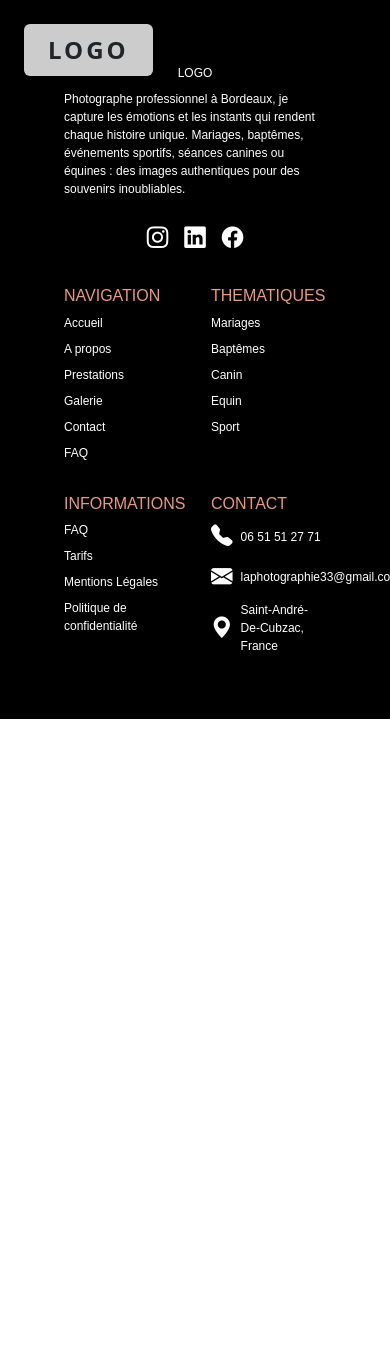
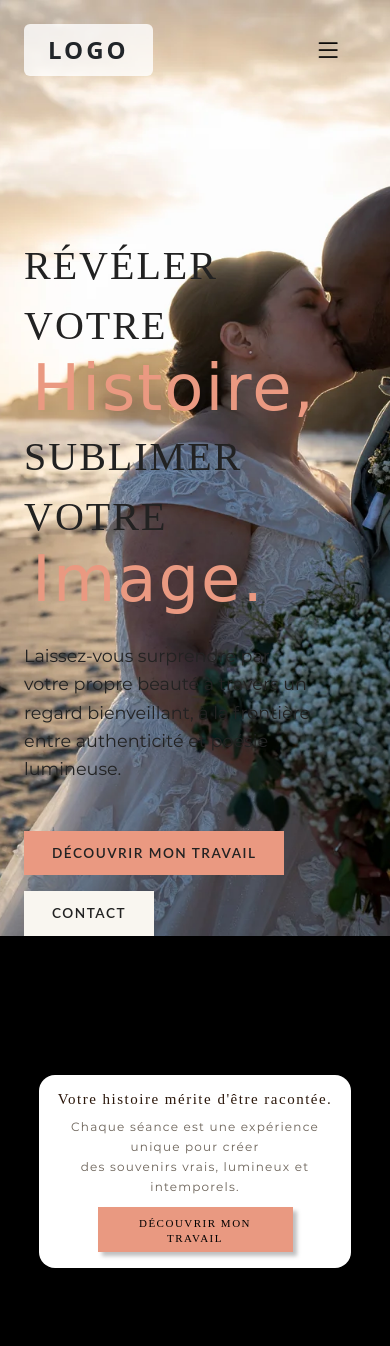
Before and after one commit to Juanrojasdc/projet-site-photo, a website: page index.html in a window 390 px wide. Shown: the top 1346 px of the page. Before the commit the page ends 844 px from the top, so only its background shows below. Drawn offline with nearby package versions, Linux system fonts and the light colour scheme; files whose address does not match are found by name; a web font is replaced by a local one.

Commit message:
Ajout de la section hero sur la page accueil. Le menu a maintenant un effet au scroll qui change son style quand on descend. Le JS charge désormais d'autres composants de façon dynamique. Tout est stylisé en SCSS pour que ce soit plus joli et responsive.additional components dynamically.

```diff
--- a/assets/js/main.js
+++ b/assets/js/main.js
@@ -1,7 +1,11 @@
+// ======================================================
+// 1. CHARGEMENT DES COMPOSANTS AVEC JQUERY
+// ======================================================
+
 $(document).ready(function () {
-  // Chargement des composants structurels de la page
+  // Fonction principale pour charger les éléments structurels
   function initLayout() {
-    // Injection de la barre de navigation (depuis le dossier pages)
+    // --- Chargement de la barre de navigation ---
     $('#main-navbar').load('pages/navbar.html', function (response, status, xhr) {
       if (status === 'error') {
         console.error('Erreur navbar : ' + xhr.status + ' ' + xhr.statusText);
@@ -10,7 +14,7 @@ $(document).ready(function () {
       }
     });
 
-    // Injection du pied de page (depuis le dossier pages)
+    // --- Chargement du pied de page ---
     $('#main-footer').load('pages/footer.html', function (response, status, xhr) {
       if (status === 'error') {
         console.error('Erreur footer : ' + xhr.status + ' ' + xhr.statusText);
@@ -18,8 +22,49 @@ $(document).ready(function () {
         console.log('Footer chargé avec succès.');
       }
     });
+
+    // --- Chargement du bloc illustration/contact ---
+    $('#buttons-prestations').load(
+      'pages/illustration-contact.html',
+      function (response, status, xhr) {
+        if (status === 'error') {
+          console.error('Erreur illustration-contact : ' + xhr.status + ' ' + xhr.statusText);
+        } else {
+          console.log('Illustration-contact chargée avec succès.');
+        }
+      }
+    );
   }
 
-  // Initialisation du site
+  // Appel de la fonction de chargement
   initLayout();
+
+  // ======================================================
+  // 2. LOGIQUE DE LA NAVBAR (EFFET AU SCROLL)
+  // ======================================================
+
+  // On recharge la navbar pour s'assurer qu'elle existe avant d'appliquer le scroll
+  $('#main-navbar').load('pages/navbar.html', function (response, status, xhr) {
+    if (status === 'success') {
+      console.log('Navbar cargada.');
+
+      // Activation du listener de scroll
+      $(window).scroll(function () {
+        var navbar = $('.navbar-glass');
+
+        // Ajout/retrait de la classe selon la position du scroll
+        if ($(window).scrollTop() > 50) {
+          navbar.addClass('scrolled');
+        } else {
+          navbar.removeClass('scrolled');
+        }
+      });
+    } else {
+      console.error('Error cargando navbar: ' + xhr.statusText);
+    }
+  });
+
+  // // Chargement des autres composants (séparément)
+  // $('#main-footer').load('pages/footer.html');
+  // $('#buttons-prestations').load('pages/illustration-contact.html');
 });
--- a/index.html
+++ b/index.html
@@ -20,11 +20,34 @@
 
   <body>
     <header id="main-navbar"></header>
+    <main>
+      <section class="hero-accueil d-flex">
+        <div class="container-fluid px-4 px-md-5">
+          <div class="row w-100">
+            <div class="col-12 col-md-8 col-lg-6 hero-accueil-content">
+              <h1 class="hero-accueil-title">
+                RÉVÉLER VOTRE <span class="font-script">Histoire,</span><br />
+                SUBLIMER VOTRE <span class="font-script">Image.</span>
+              </h1>
 
-    <main>
-      <div id="buttons-prestations"></div>
+              <p class="hero-accueil-subtitle mt-4">
+                Laissez-vous surprendre par votre propre beauté à travers un regard bienveillant, à
+                la frontière entre authenticité et poésie lumineuse.
+              </p>
+
+              <div class="hero-accueil-buttons mt-5 d-flex flex-wrap gap-3">
+                <a href="#" class="btn btn-accueil-primary">DÉCOUVRIR MON TRAVAIL</a>
+                <a href="contact.html" class="btn btn-accueil-secondary">CONTACT</a>
+              </div>
+            </div>
+          </div>
+        </div>
+      </section>
     </main>
 
+    <!---------- FOOTER ---------->
+
+    <div id="buttons-prestations"></div>
     <footer id="main-footer"></footer>
 
     <script
--- a/pages/navbar.html
+++ b/pages/navbar.html
@@ -1,5 +1,5 @@
 <nav
-  class="navbar fixed-top w-100 d-flex justify-content-center py-4 nav-theme-dark transition-nav"
+  class="navbar navbar-glass fixed-top w-100 d-flex justify-content-center py-4 nav-theme-dark transition-nav"
   id="myNavbar"
 >
   <div class="container-fluid px-4 px-md-5">
--- a/sass/main.scss
+++ b/sass/main.scss
@@ -609,10 +609,20 @@ $letter-spacing-logo: 3px;
   top: 0;
   width: 100%;
   z-index: 1030;
-  background-color: $color-glass-bg !important;
-  backdrop-filter: blur(12px);
-  -webkit-backdrop-filter: blur(12px);
-  box-shadow: 0 4px 30px $color-glass-shadow;
+  transition:
+    background-color 0.4s ease,
+    backdrop-filter 0.4s ease; // Transición suave
+
+  // Fondo inicial transparente
+  background-color: transparent;
+
+  // Cuando le añadimos la clase .scrolled, aplicamos el estilo
+  &.scrolled {
+    background-color: $color-glass-bg !important;
+    backdrop-filter: blur(12px);
+    -webkit-backdrop-filter: blur(12px);
+    box-shadow: 0 4px 30px $color-glass-shadow;
+  }
 }
 
 .logo-box {
@@ -2061,3 +2071,108 @@ $letter-spacing-logo: 3px;
     }
   }
 }
+/* ==========================================
+   BANNER ACCUEIL (hero-accueil)
+   ========================================== */
+
+$color-salmon: #e0998a;
+$color-cream: #f9f6f0;
+$color-text-dark: #222222;
+
+.hero-accueil {
+  // CORRECTION: Le chemin part du fichier CSS compilé (/assets/css/main.min.css)
+  // On recule d'un dossier (../) pour arriver dans /assets/, puis on va dans /img/
+  background-image: url('../img/mariage/mariage-35.webp');
+  background-size: cover;
+  background-position: center center;
+  background-repeat: no-repeat;
+
+  // Hauteur de la section
+  min-height: 100vh;
+  position: relative;
+
+  // Positionnement vertical manuel (pousse le contenu vers le bas, mais plus haut que le centre absolu)
+  padding-top: 28vh;
+
+  // Styles du titre
+  .hero-accueil-title {
+    font-family: 'Playfair Display', serif;
+    font-size: 40px;
+    color: $color-text-dark;
+    font-weight: 400;
+    line-height: 1.5;
+    letter-spacing: 2px;
+
+    .font-script {
+      font-family: 'Miama', cursive;
+      color: $color-primary;
+      font-size: 64px;
+      margin-left: 8px;
+      line-height: 1;
+    }
+  }
+
+  // Styles du sous-titre
+  .hero-accueil-subtitle {
+    font-family: 'montserrat-regular', sans-serif;
+    font-size: 1.1rem;
+    color: $color-text-dark;
+    line-height: 1.6;
+    font-weight: 500;
+    max-width: 90%;
+  }
+
+  // Styles des boutons
+  .hero-accueil-buttons {
+    .btn {
+      border-radius: 0;
+      padding: 12px 28px;
+      font-family: 'Lato', sans-serif;
+      font-weight: 600;
+      font-size: 0.85rem;
+      letter-spacing: 1.5px;
+      transition: all 0.3s ease;
+      border: none;
+    }
+
+    .btn-accueil-primary {
+      background-color: $color-primary;
+      color: $color-text-dark;
+
+      &:hover {
+        background-color: darken($color-salmon, 10%);
+        color: $color-text-dark;
+      }
+    }
+
+    .btn-accueil-secondary {
+      background-color: $color-cream;
+      color: $color-text-dark;
+
+      &:hover {
+        background-color: darken($color-cream, 10%);
+        color: $color-text-dark;
+      }
+    }
+  }
+}
+
+// Media Queries pour Desktop
+@media (min-width: 992px) {
+  .hero-accueil {
+    // Ajustement de la hauteur sur grand écran si nécessaire
+    padding-top: 32vh;
+
+    .hero-accueil-title {
+      font-size: 2.8rem;
+
+      .font-script {
+        font-size: 4.5rem;
+      }
+    }
+
+    .hero-accueil-subtitle {
+      font-size: 1.25rem;
+    }
+  }
+}
```
Also changed, not shown: assets/css/main.min.css.
